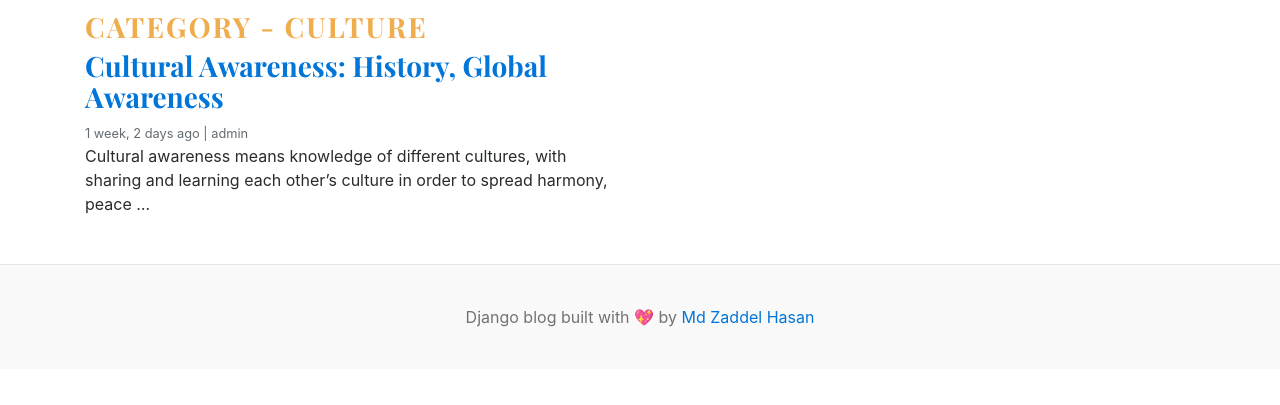
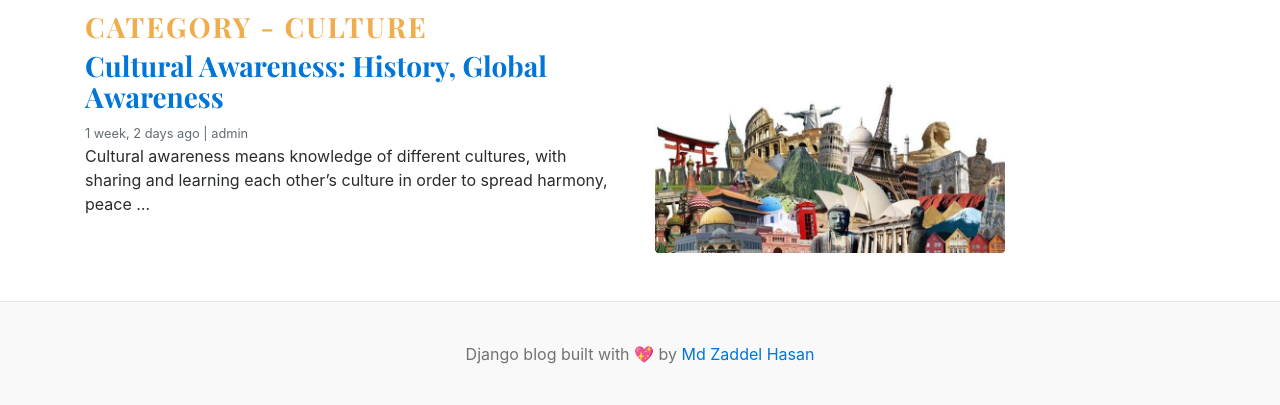
Before and after one commit to Fahimh007/Blog-site, a Django app: page /category/posts-by-category/4/ in a window 1280 px wide. Shown: the part 181-586 px from the top of the page. Run offline with Django 5.2, Linux system fonts and the light colour scheme; data comes from the database, SQL or seed files in the repository.

Commit message:
Fix indentation and layout issues in category_posts.html

```diff
--- a/templates/category_posts.html
+++ b/templates/category_posts.html
@@ -2,8 +2,8 @@
 {% block content %}
 
 <!-- Category Posts -->
-<h3 class="text-uppercase text-warning" style="letter-spacing: 2px;">Category - {{ category }}</h3>
-<div class="row mb-2">
+<h3 class=" text-uppercase text-warning" style="letter-spacing: 2px;">Category - {{ category }}</h3>
+    <div class="row mb-2">
     {% if posts.count == 0 %}
         <p>No post found</p>
     {% else %}
@@ -17,9 +17,12 @@
                     </div>
                 </div>
             </div>
+            <div class="col-md-4">
+                <img class="img-fluid rounded " src="{{ post.featured_image.url }}" alt="{{ post.title }}"/>
+            </div>
         {% endfor %}
     {% endif %}
-  </div>
+    </div>
 </div>
 
 {% endblock %}
```
